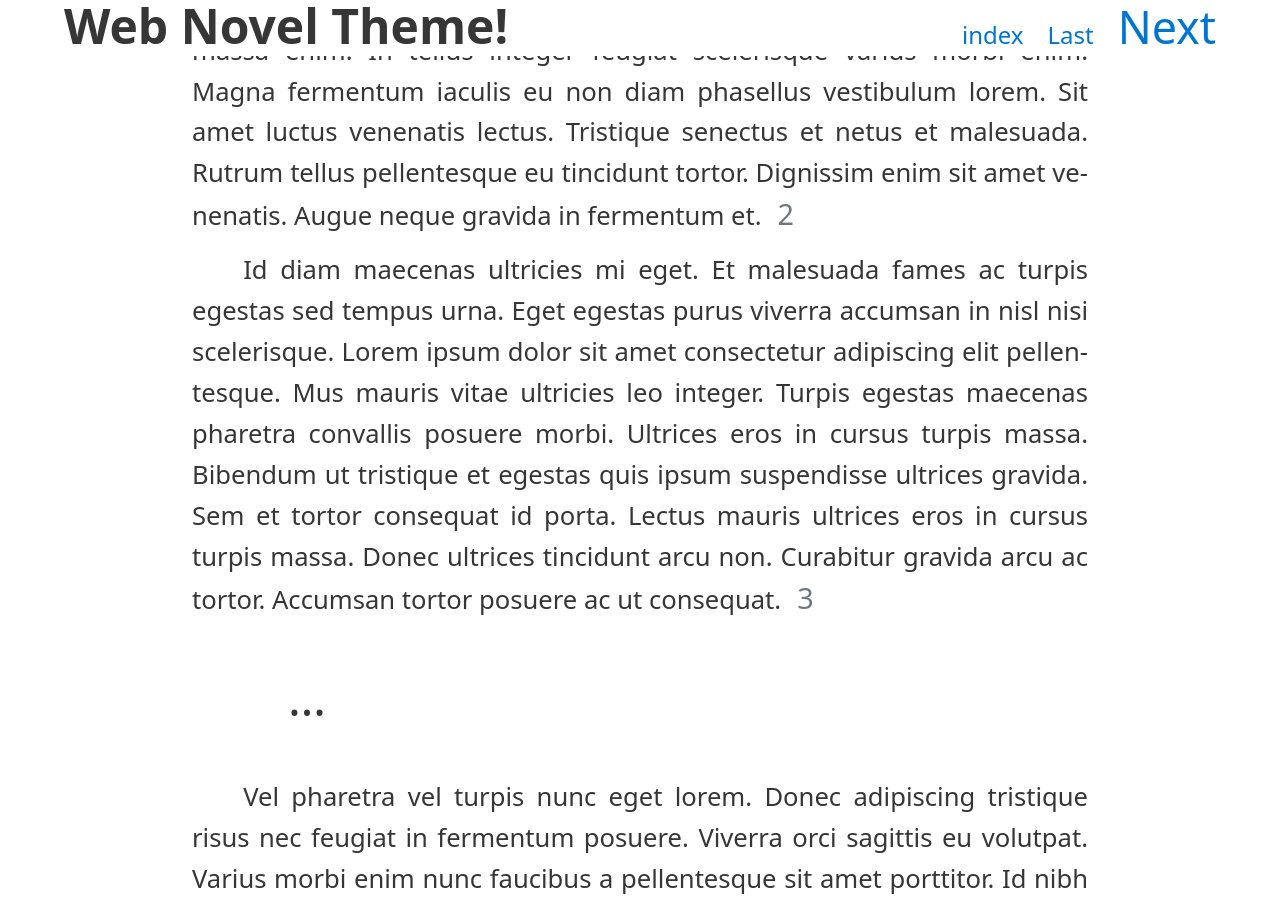
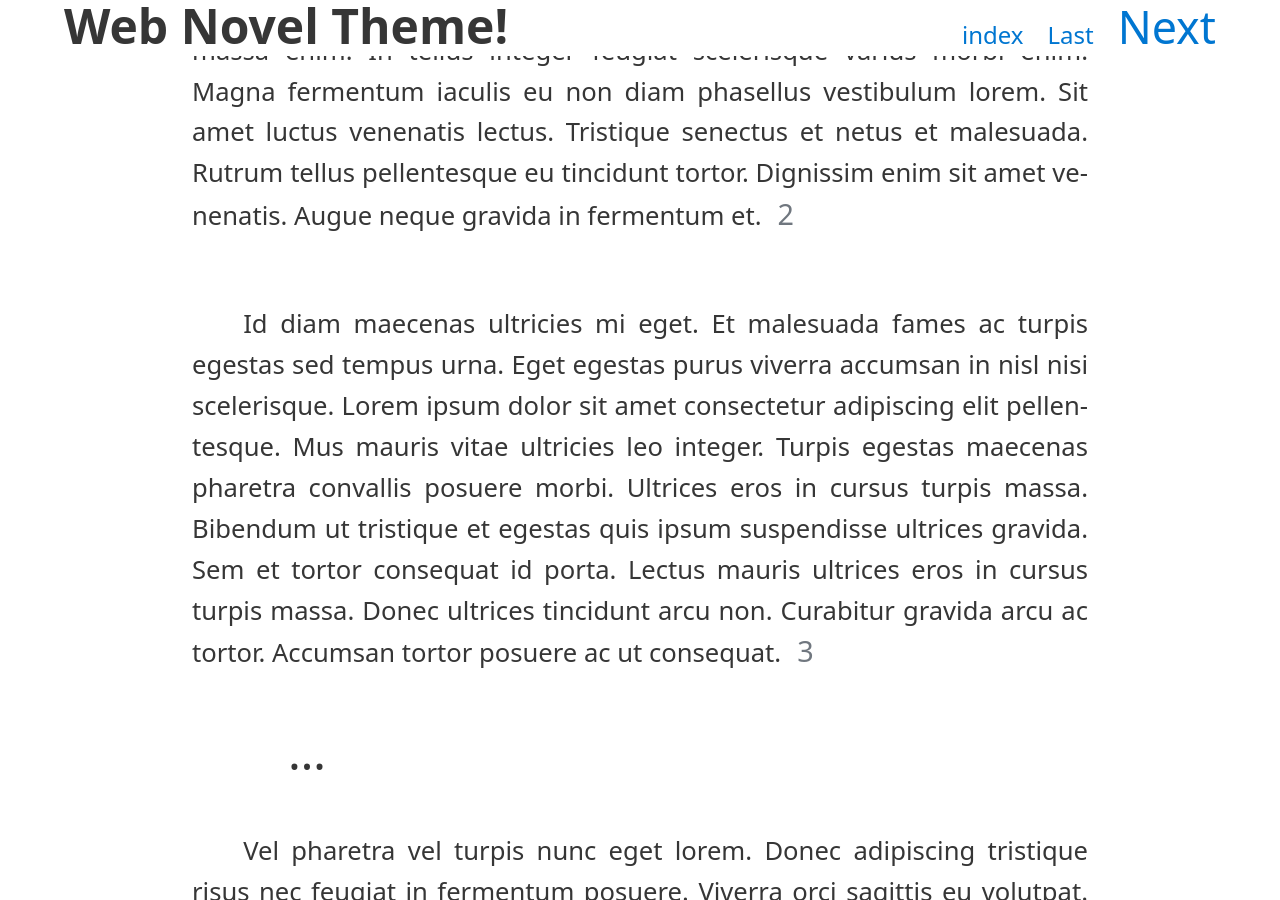
Before and after one commit to opsaaaaa/web_novel_theme, a Jekyll site: the page built from _chapters/example/01-in-the-beginning.md, in a window 1280 px wide and 900 px high, scrolled down 1428 px. Built offline with Jekyll 4.4.1, drawn with Linux system fonts in a browser that asks for light colours.

Commit message:
fix br and paragraph marking

```diff
--- a/_chapters/example/01-in-the-beginning.md
+++ b/_chapters/example/01-in-the-beginning.md
@@ -15,6 +15,8 @@ volume: 01
 Lorem ipsum dolor sit amet, consectetur adipiscing elit, sed do eiusmod tempor incididunt ut labore et dolore magna aliqua. Orci porta non pulvinar neque laoreet suspendisse interdum. Ut porttitor leo a diam sollicitudin tempor id eu nisl. Sit amet luctus venenatis lectus magna. Sagittis orci a scelerisque purus semper eget duis at tellus. Mi bibendum neque egestas congue quisque egestas diam in. Maecenas pharetra convallis posuere morbi leo urna molestie. Quis hendrerit dolor magna eget est. Ut tristique et egestas quis ipsum suspendisse ultrices gravida. Malesuada nunc vel risus commodo viverra maecenas accumsan. Sociis natoque penatibus et magnis dis parturient montes. Interdum posuere lorem ipsum dolor sit amet consectetur adipiscing elit. Eget nulla facilisi etiam dignissim.
 
 Consequat interdum varius sit amet mattis. Rhoncus aenean vel elit scelerisque. Pharetra et ultrices neque ornare aenean euismod elementum. Enim nulla aliquet porttitor lacus luctus accumsan tortor posuere. Id porta nibh venenatis cras sed felis eget velit aliquet. Nunc non blandit massa enim. In tellus integer feugiat scelerisque varius morbi enim. Magna fermentum iaculis eu non diam phasellus vestibulum lorem. Sit amet luctus venenatis lectus. Tristique senectus et netus et malesuada. Rutrum tellus pellentesque eu tincidunt tortor. Dignissim enim sit amet venenatis. Augue neque gravida in fermentum et.
+
+<br>
 
 Id diam maecenas ultricies mi eget. Et malesuada fames ac turpis egestas sed tempus urna. Eget egestas purus viverra accumsan in nisl nisi scelerisque. Lorem ipsum dolor sit amet consectetur adipiscing elit pellentesque. Mus mauris vitae ultricies leo integer. Turpis egestas maecenas pharetra convallis posuere morbi. Ultrices eros in cursus turpis massa. Bibendum ut tristique et egestas quis ipsum suspendisse ultrices gravida. Sem et tortor consequat id porta. Lectus mauris ultrices eros in cursus turpis massa. Donec ultrices tincidunt arcu non. Curabitur gravida arcu ac tortor. Accumsan tortor posuere ac ut consequat.
 
--- a/assets/js/bookReader.js
+++ b/assets/js/bookReader.js
@@ -41,7 +41,7 @@ class BookReader {
     var c = 0;
     var anchorTag = this.anchorTag;
     this.pNodes.forEach(function(p){
-      if(p.innerHTML.match('...')) {
+      if(p.innerHTML.match(/\s\w+\s/)) {
         c = c+1;
         var a = document.createElement('a');
         a.addEventListener('click',(e)=>{BookReader.saveBookMark(p)});
@@ -50,7 +50,7 @@ class BookReader {
         p.setAttribute('id', `p${c}`)
         a.innerHTML = String(c)
         p.appendChild(a)
-      } else {
+      } else if(p.innerHTML.match(/^(…|...)\s*$/)) {
         p.setAttribute('class', 'scene-change')
       };
     });
```
